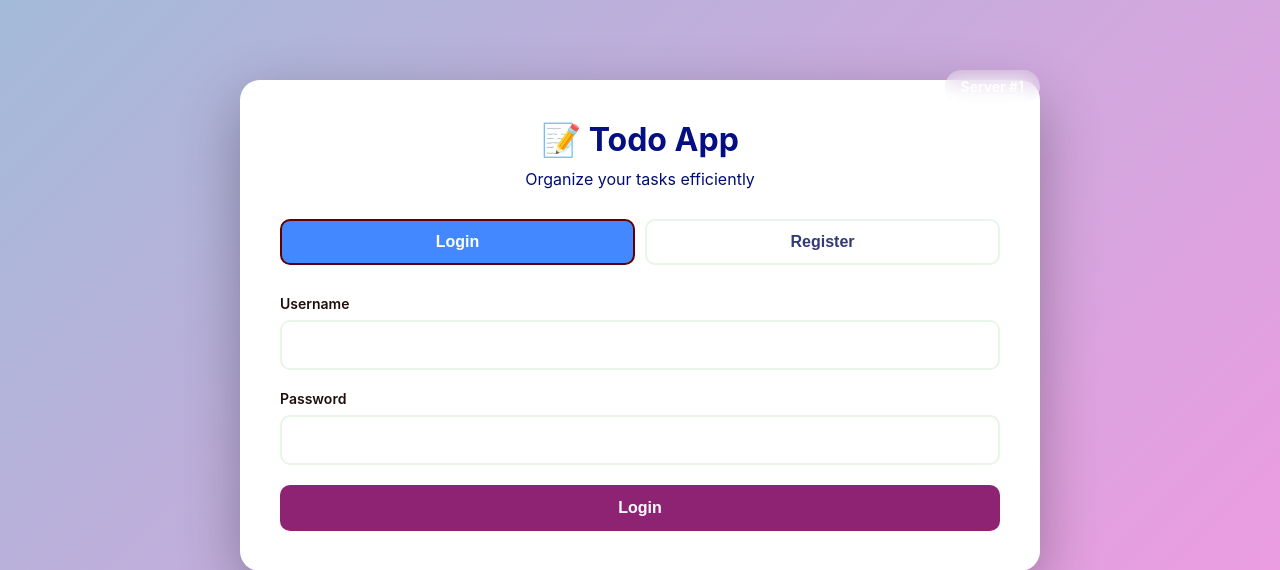
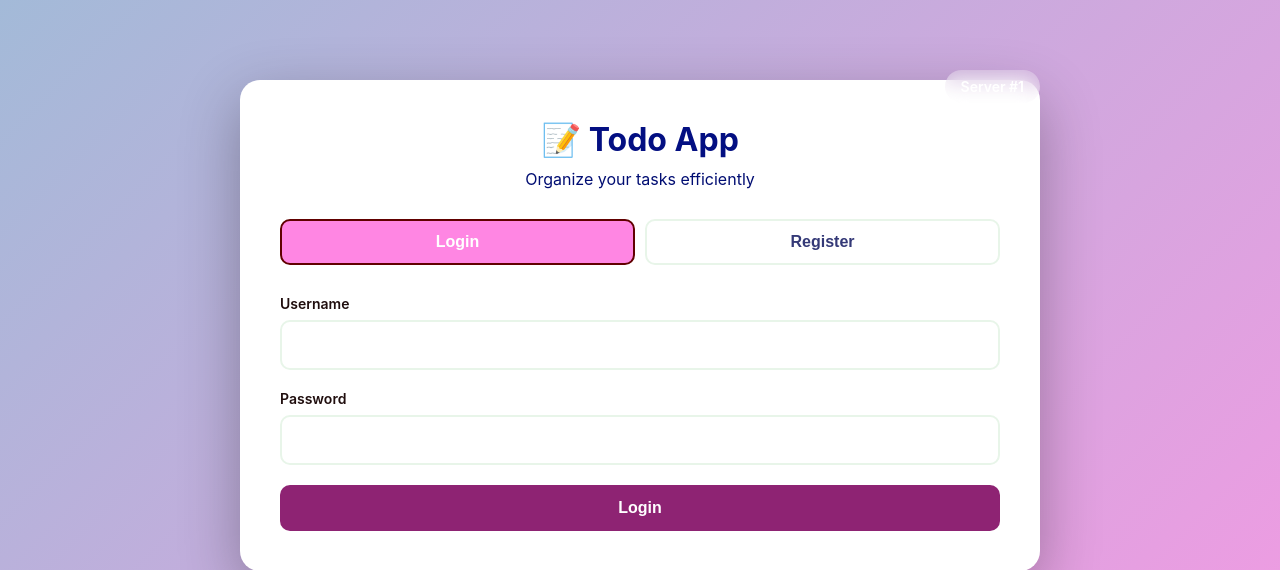
Before and after one commit to mrs-J2/todo-app, a Flask app: page / in a window 1280 px wide. Shown: the top 570 px of the page. Run offline with Flask 3, Linux system fonts and the light colour scheme.

Commit message:
update colors

```diff
--- a/frontend/static/styles.css
+++ b/frontend/static/styles.css
@@ -75,7 +75,7 @@ h1 {
 }
 
 .tab.active {
-    background: #4388ff;
+    background: #ff86e3;
     color: white;
     border-color: #610000;
 }
```
